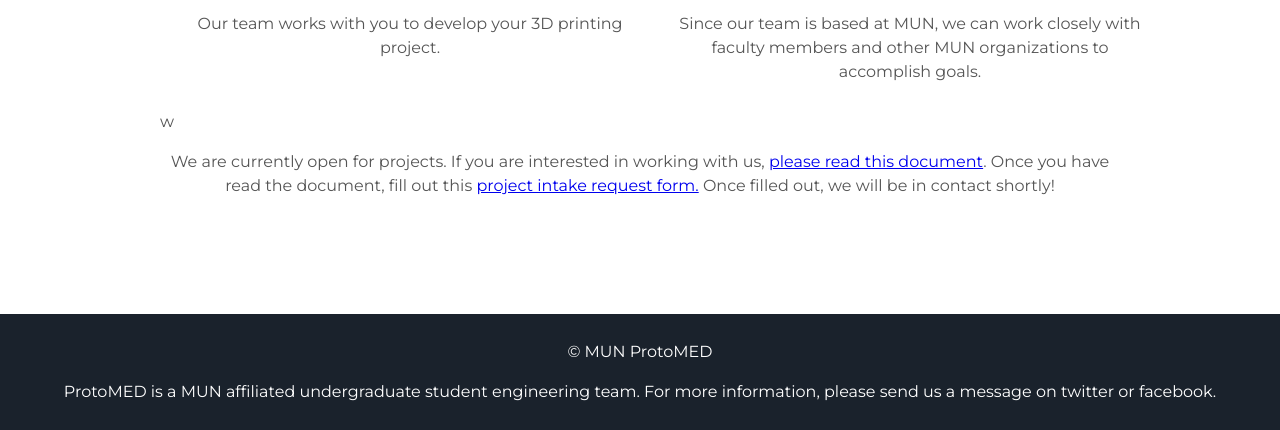
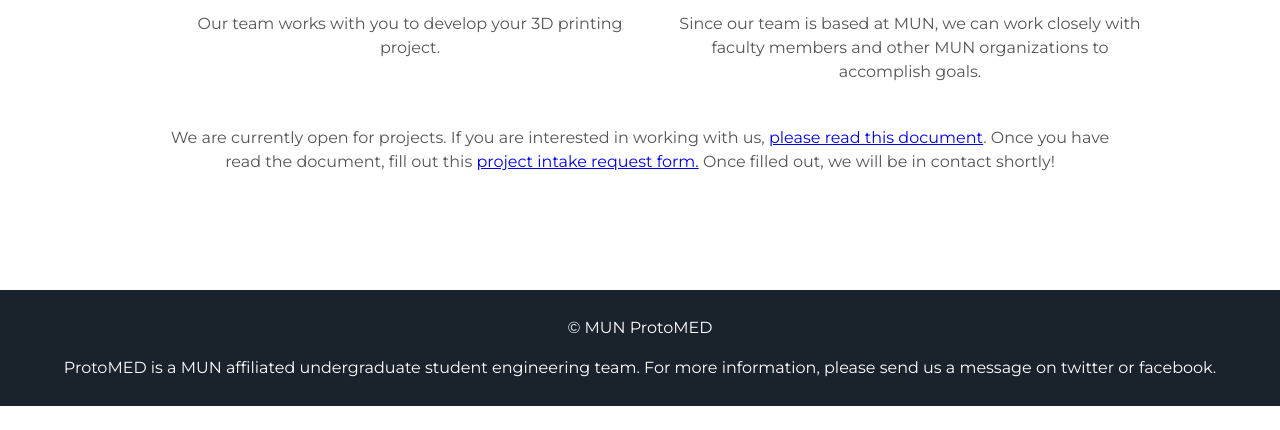
Before and after one commit to sihawken/protomed.ca, a Jekyll site: the page built from index.html, in a window 1280 px wide and 900 px high, scrolled down 998 px, cut to the strip 470-900 px from the top of the window. Built offline with Jekyll 4.4.1, drawn with Linux system fonts in a browser that asks for light colours; after the commit the page ends 1874 px from its top, so only the background shows below that.

Commit message:
removed a rogue letter

```diff
--- a/_includes/whatwedo.html
+++ b/_includes/whatwedo.html
@@ -14,7 +14,7 @@
       <p>Since our team is based at MUN, we can work closely with faculty members and other MUN organizations to accomplish goals.
 	  </p>
     </div>
-</div>w
+</div>
 <div class="user">
 <p>We are currently open for projects. If you are interested in working with us, <a href="https://www.notion.so/How-MUN-ProtoMED-works-and-your-role-in-working-with-us-49d3ba33a90d40bf80e330a1bfa27d76" target="_blank">please read this document</a>. Once you have read the document, fill out this <a href="https://forms.gle/4gTHjMSqDRbfAfUz8" target="_blank">project intake request form.</a> Once filled out, we will be in contact shortly!</p>
 </div>
```
